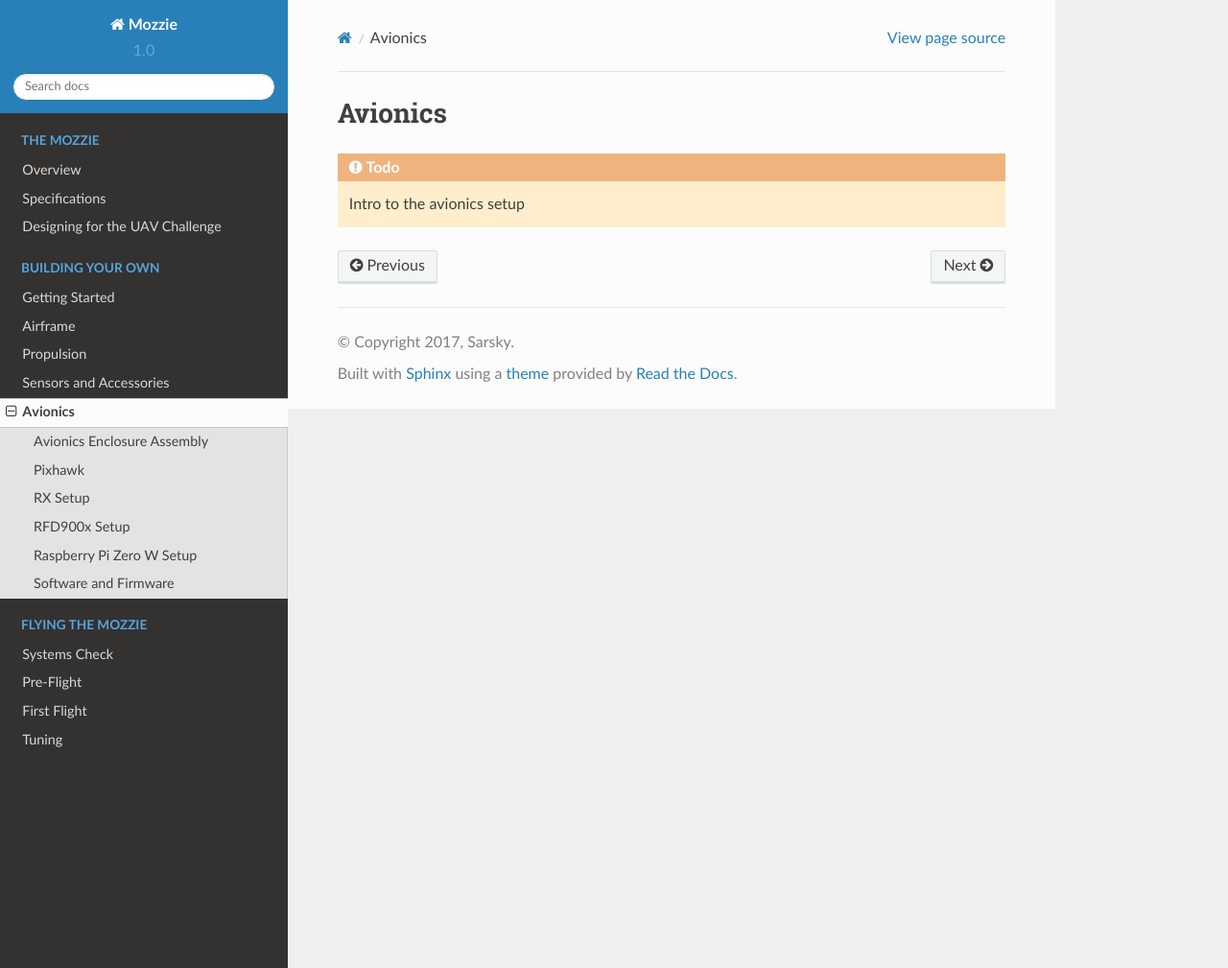
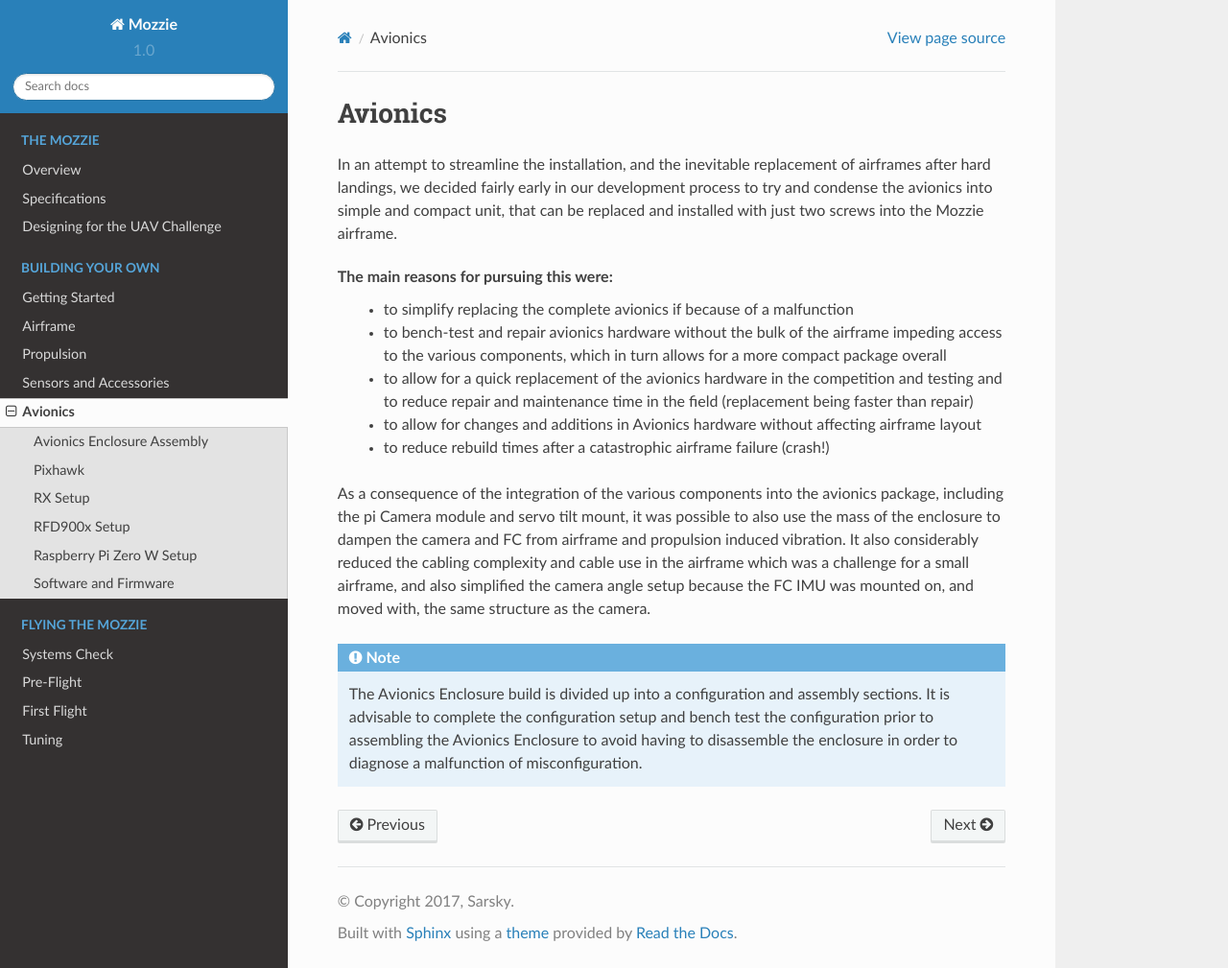
Before and after one commit to sarsky/Mozzie, a Sphinx documentation site: the page built from docs/source/Avionics.rst, in a window 1280 px wide and 1009 px high. Shown: the whole window at 96% size. Built offline with Sphinx 7.4.7 and the Read the Docs theme 2.0.0, drawn with Linux system fonts in a browser that asks for light colours; pages that are not in the unit, such as notebooks, are missing from menus.

Commit message:
Added avionics intro

```diff
--- a/docs/source/Avionics.rst
+++ b/docs/source/Avionics.rst
@@ -1,8 +1,27 @@
 Avionics
 ========
 
-.. todo::
-   Intro to the avionics setup
+
+In an attempt to streamline the installation, and the inevitable replacement of airframes after hard landings, we decided fairly early in our development process to
+try and condense the avionics into simple and compact unit, that can be replaced and installed with just two screws into the Mozzie airframe.
+
+The main reasons for pursuing this were:
+ * to simplify replacing the complete avionics if because of a malfunction
+ * to bench-test and repair avionics hardware without the bulk of the airframe impeding access to the various components,
+   which in turn allows for a more compact package overall
+ * to allow for a quick replacement of the avionics hardware in the competition and testing and to reduce repair and maintenance time in the field
+   (replacement being faster than repair)
+ * to allow for changes and additions in Avionics hardware without affecting airframe layout
+ * to reduce rebuild times after a catastrophic airframe failure (crash!)
+
+As a consequence of the integration of the various components into the avionics package, including the pi Camera module and servo tilt mount,
+it was possible to also use the mass of the enclosure to dampen the camera and FC from airframe and propulsion induced vibration.
+It also considerably reduced the cabling complexity and cable use in the airframe which was a challenge for a small airframe, and also simplified the camera angle setup because the FC IMU was mounted on, and moved with, the same structure as the camera.
+
+.. Note::
+  The Avionics Enclosure build is divided up into a configuration and assembly sections. It is advisable to complete the configuration setup and bench test the configuration prior to assembling the Avionics Enclosure to avoid having to disassemble the enclosure in order to diagnose a malfunction of misconfiguration.
+
+
 
 .. toctree::
    :hidden:
```
Also changed, not shown: 1 other file.
